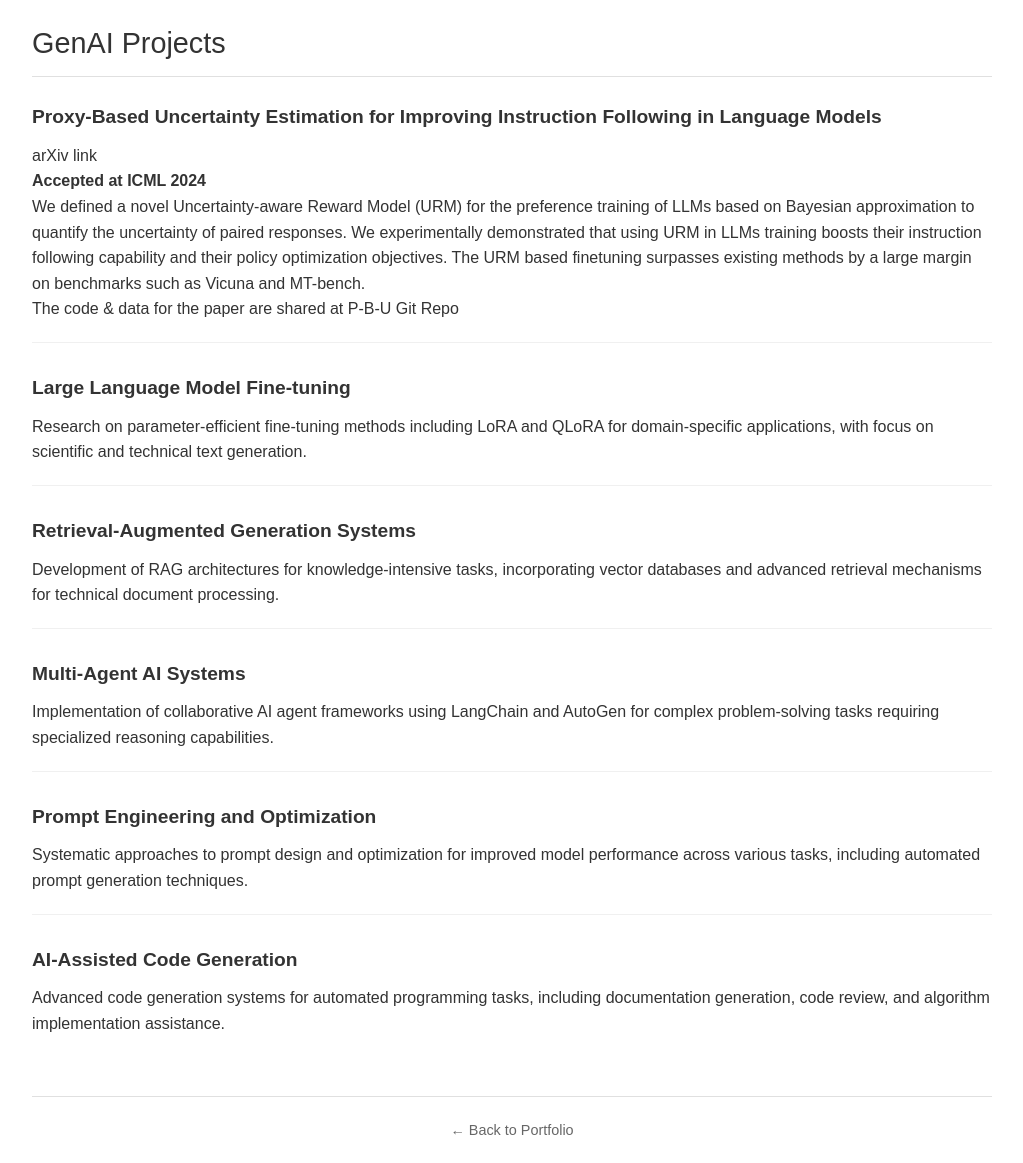
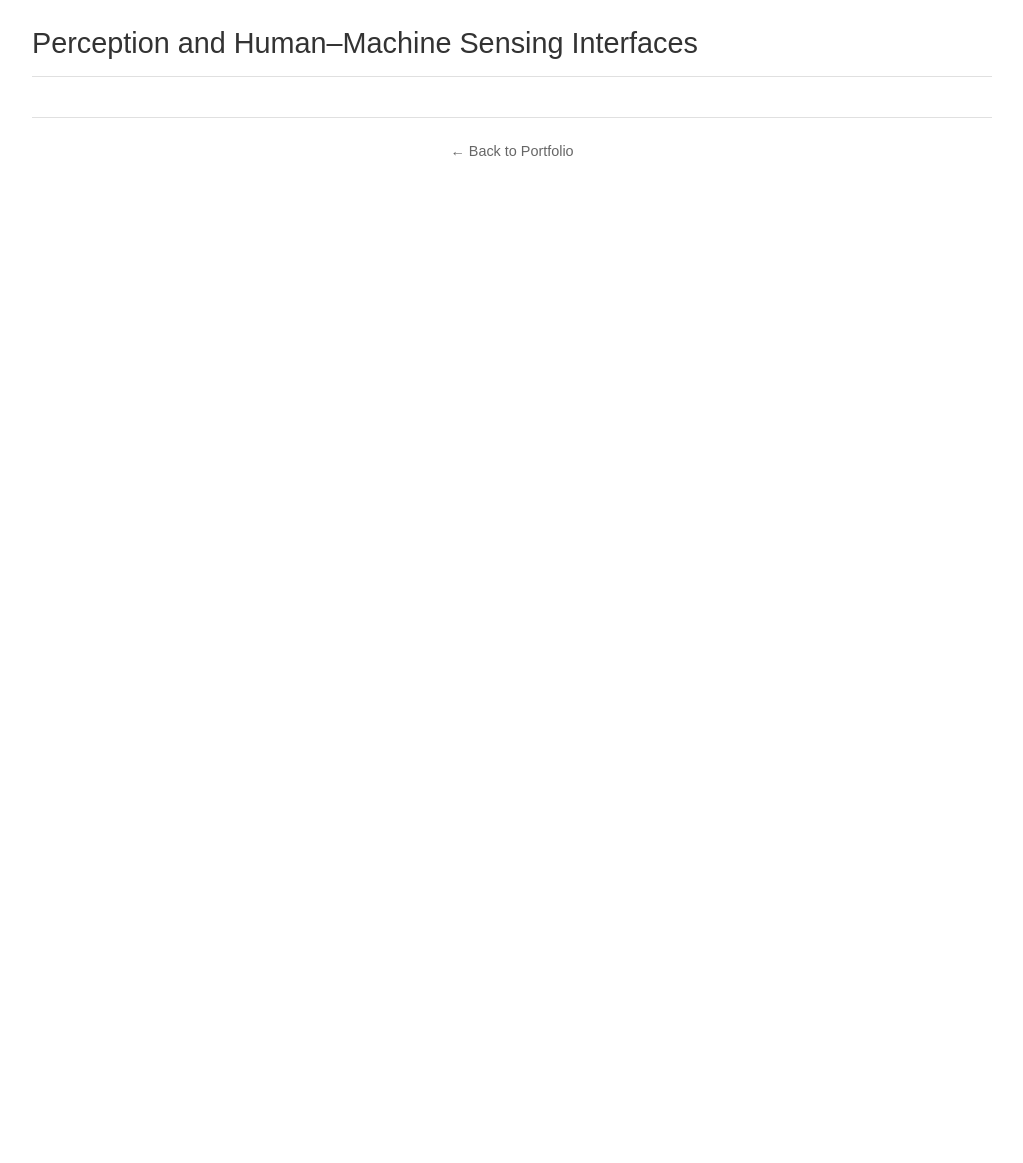
Before and after one commit to shermin-ara/SherminArab.github.io, a Jekyll site: the page built from materials.html, in a window 1280 px wide. Shown: the whole page, without its empty margins (128-1151 px from the left). Built offline with Jekyll 4.4.1, drawn with Linux system fonts in a browser that asks for light colours; after the commit the page ends 900 px from its top, so only the background shows below that.

Commit message:
Update materials.html

```diff
--- a/materials.html
+++ b/materials.html
@@ -1,45 +1,11 @@
 ---
 layout: default
-title: GenAI Projects - Sima Didari
+title: Shermin Arab
 ---
 
 <div class="content-section">
-    <h2>GenAI Projects</h2>
+    <h2>Perception and Human–Machine Sensing Interfaces</h2>
 
-    <div class="project-item">
-        <div class="project-title">Proxy-Based Uncertainty Estimation for Improving Instruction Following in Language Models</div>
-        <p><a href="https://arxiv.org/abs/2405.06424" target="_blank">arXiv link</a></p>
-        <p><strong>Accepted at ICML 2024</strong></p>
-
-        <p>We defined a novel Uncertainty-aware Reward Model (URM) for the preference training of LLMs based on Bayesian approximation to quantify the uncertainty of paired responses. We experimentally demonstrated that using URM in LLMs training boosts their instruction following capability and their policy optimization objectives. The URM based finetuning surpasses existing methods by a large margin on benchmarks such as Vicuna and MT-bench.</p>
-
-        <p>The code & data for the paper are shared at <a href="https://github.com/SimaDidari/proxy_based_uncertainty" target="_blank">P-B-U Git Repo</a></p>
-    </div>
-
-    <div class="project-item">
-        <div class="project-title">Large Language Model Fine-tuning</div>
-        <p>Research on parameter-efficient fine-tuning methods including LoRA and QLoRA for domain-specific applications, with focus on scientific and technical text generation.</p>
-    </div>
-
-    <div class="project-item">
-        <div class="project-title">Retrieval-Augmented Generation Systems</div>
-        <p>Development of RAG architectures for knowledge-intensive tasks, incorporating vector databases and advanced retrieval mechanisms for technical document processing.</p>
-    </div>
-
-    <div class="project-item">
-        <div class="project-title">Multi-Agent AI Systems</div>
-        <p>Implementation of collaborative AI agent frameworks using LangChain and AutoGen for complex problem-solving tasks requiring specialized reasoning capabilities.</p>
-    </div>
-
-    <div class="project-item">
-        <div class="project-title">Prompt Engineering and Optimization</div>
-        <p>Systematic approaches to prompt design and optimization for improved model performance across various tasks, including automated prompt generation techniques.</p>
-    </div>
-
-    <div class="project-item">
-        <div class="project-title">AI-Assisted Code Generation</div>
-        <p>Advanced code generation systems for automated programming tasks, including documentation generation, code review, and algorithm implementation assistance.</p>
-    </div>
 </div>
 
 <div class="back-link">
```
